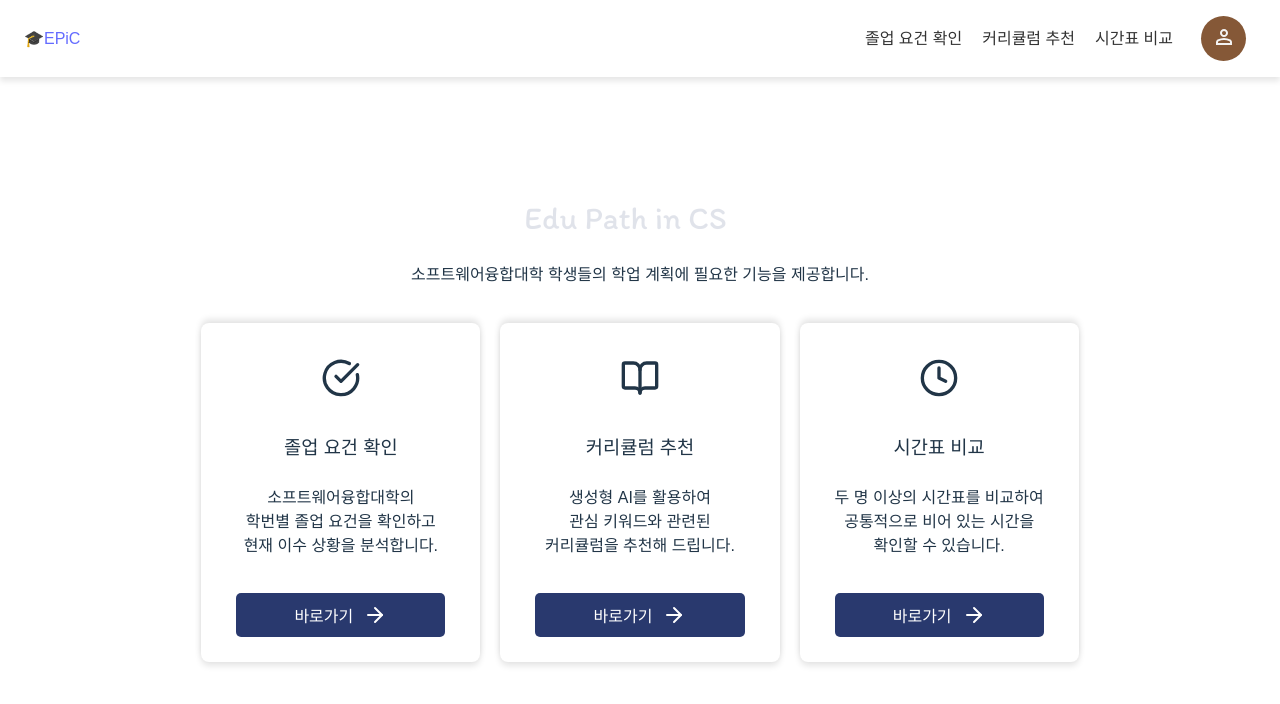
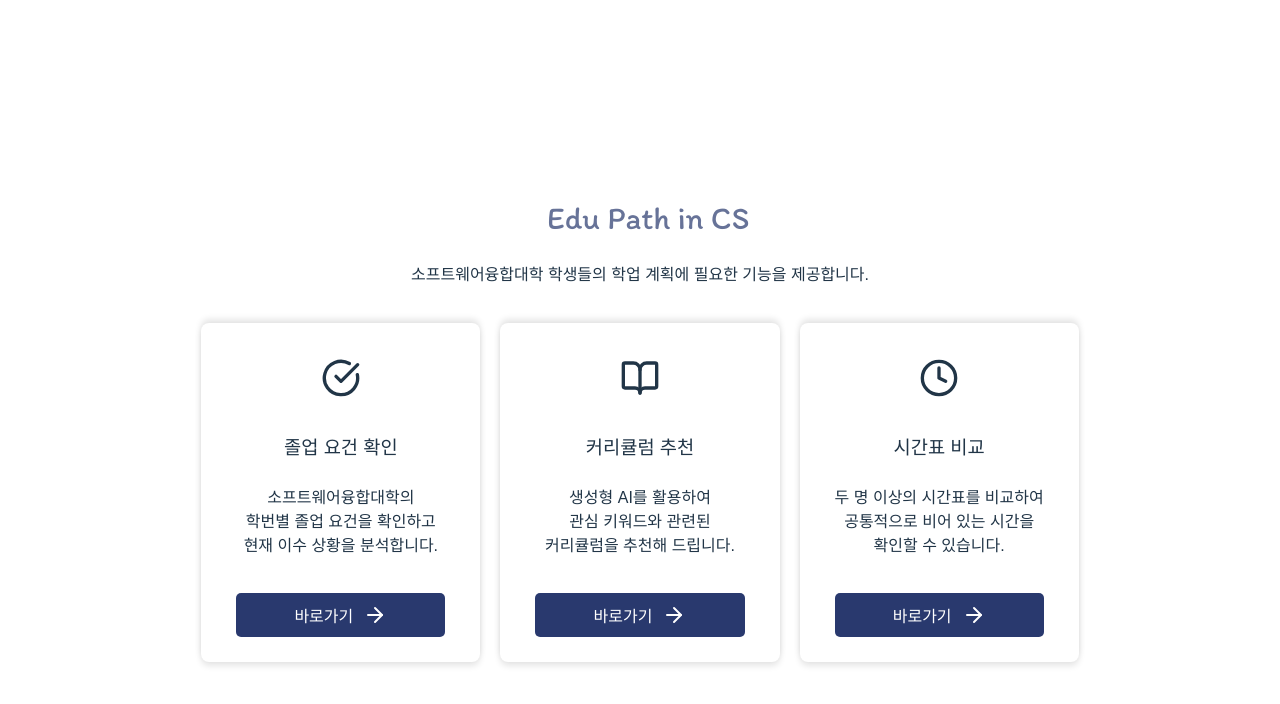
Before and after one commit to semothon/2025_TEAM_15_FE, a React app: page /index in a window 1280 px wide. Shown: the top 704 px of the page. Built offline with nearby package versions, Linux system fonts and the light colour scheme; the HTML template or start-up script is replaced by a standard one; a web font is replaced by a local one.

Commit message:
🔧 refactor: #3 remove unnecessary imports

```diff
--- a/src/pages/Index.jsx
+++ b/src/pages/Index.jsx
@@ -5,7 +5,6 @@ import { motion } from 'framer-motion';
 import { useNavigate } from 'react-router-dom';
 import { ArrowRight, CheckCircle, BookOpen, Clock } from 'lucide-react';
 
-import Header from '../components/Header';
 import '../styles/index.css';
 import '@fontsource/Itim';
 import '@fontsource/Tillana/700.css';
@@ -58,14 +57,13 @@ const Index = () => {
 
   return (
     <div className="page-container">
-      <Header />
 
       <motion.div
         className="features-header"
         initial={{ opacity: 0, x: -20 }}
         animate={{ opacity: 1, x: 20 }}
         transition={{
-          duration: 1.4,
+          duration: 1.0,
           ease: 'easeOut',
           repeat: Infinity,
           repeatType: 'reverse',
```
